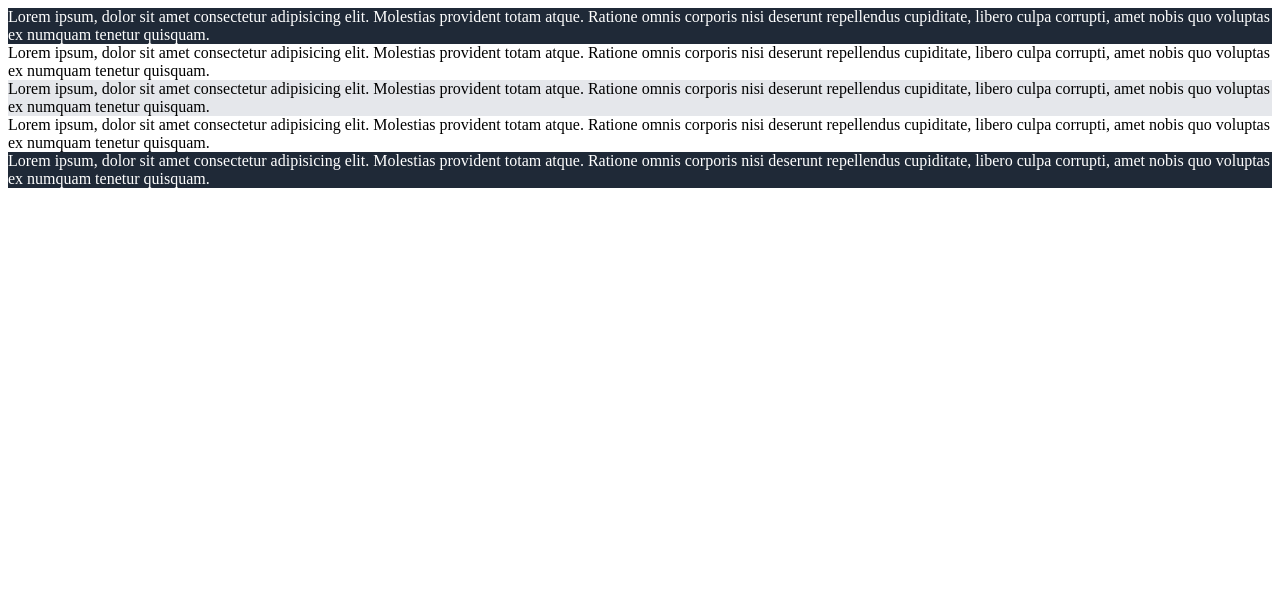
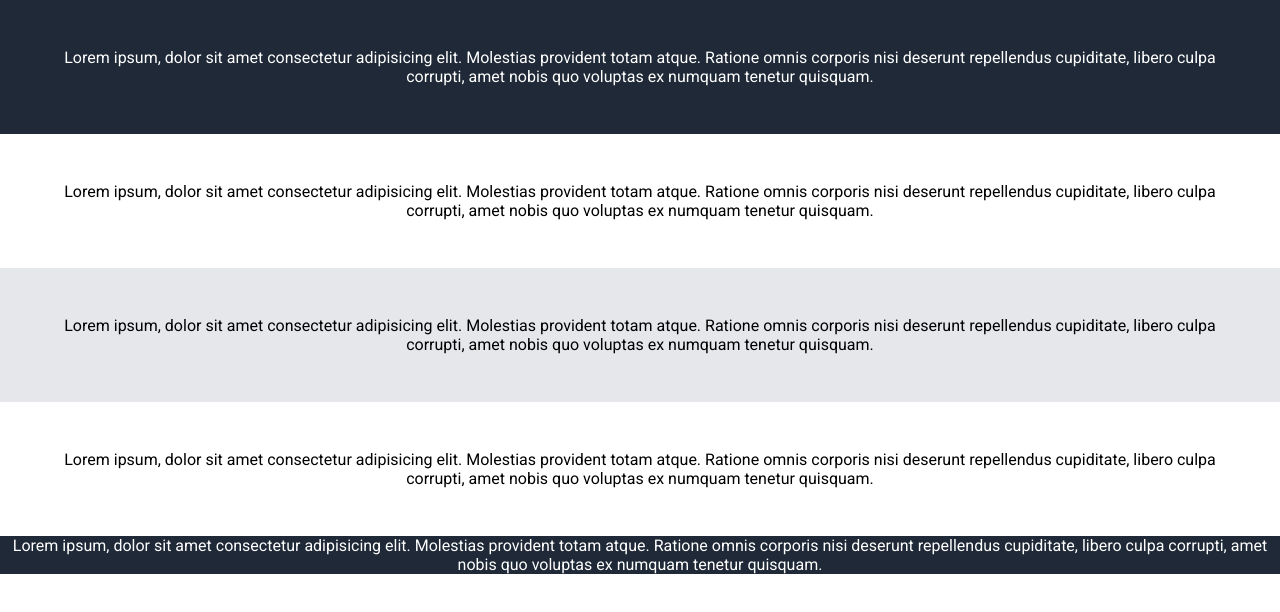
Before and after one commit to FemboyValorant/landing-page, a plain HTML site: page index.html in a window 1280 px wide. Drawn offline with Linux system fonts and the light colour scheme.

Commit message:
Fix margins

```diff
--- a/index.html
+++ b/index.html
@@ -11,7 +11,6 @@
 
 </head>
 <body>
-    <div class="page">
     <div class="part1">
         Lorem ipsum, dolor sit amet consectetur adipisicing elit. Molestias provident totam atque. Ratione omnis corporis nisi deserunt repellendus cupiditate, libero culpa corrupti, amet nobis quo voluptas ex numquam tenetur quisquam.
     </div>
@@ -28,6 +27,6 @@
     <div class="footer">
         Lorem ipsum, dolor sit amet consectetur adipisicing elit. Molestias provident totam atque. Ratione omnis corporis nisi deserunt repellendus cupiditate, libero culpa corrupti, amet nobis quo voluptas ex numquam tenetur quisquam.
     </div>
-    </div>
+
 </body>
 </html>
--- a/styles.css
+++ b/styles.css
@@ -1,8 +1,17 @@
-
-.body {
+body {
     font-family: "Roboto", sans-serif;
     font-weight: 400;
     font-style: normal;
+
+    box-sizing: border-box;
+    display: flex;
+    flex-flow: column wrap;
+    justify-content: start;
+    max-width: 100vw;
+    align-content: center;
+    text-align: center;
+
+    margin: 0;
 }
 
 .roboto-thin {
@@ -77,8 +86,11 @@
     font-style: italic;
   }
 
-  .part1, .part2, .part3, .part4 {
+  .part1, .part2, .part3, .part4, .footer {
     display: flex;
+    max-width: 100vw;
+    flex: 1 1 auto;
+    padding: 48px;
   }
 
   .part1, .footer {
@@ -100,5 +112,10 @@
 
   .part4 {
     justify-self: center;
-    align-self: center;
+    align-content: center;
   }
+
+  .footer {
+    flex: 0 0 auto;
+    padding: 0px;
+  }
```
Lines whose indentation alone changed are shown as unchanged.
